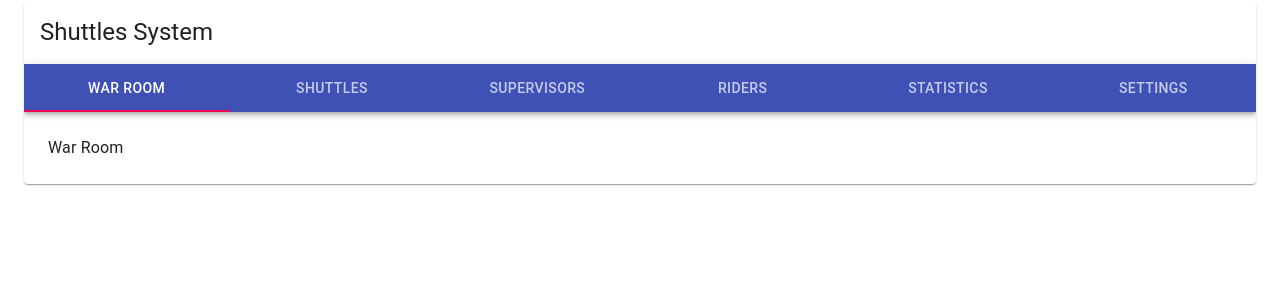
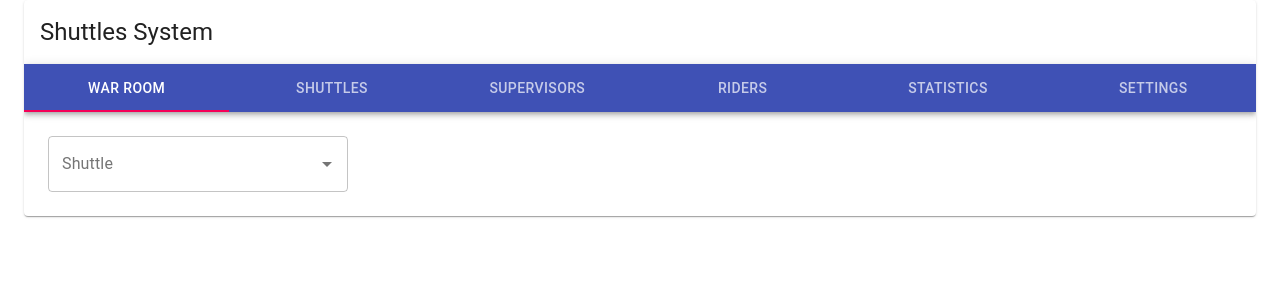
Before and after one commit to yogevitz/pickmeup, a React (Create React App) app in the folder client/: page / in a window 1280 px wide. Shown: the top 300 px of the page. Built offline with nearby package versions, Linux system fonts and the light colour scheme; no server answers.

Commit message:
feat: added shuttle autocomplete for war room

```diff
--- a/client/src/pages/war-room/war-room.js
+++ b/client/src/pages/war-room/war-room.js
@@ -1,15 +1,33 @@
 import React from 'react';
-import Table from "../../components/Table";
+import TextField from '@material-ui/core/TextField';
+import Autocomplete from '@material-ui/lab/Autocomplete';
+import { getAllShuttles } from "../../proxy";
 
 class WarRoom extends React.Component {
   constructor(props) {
     super(props);
+    this.state = {
+      shuttles: [],
+    };
+  }
+
+  async componentWillMount() {
+    const shuttles = await getAllShuttles();
+    this.setState({ shuttles: shuttles });
   }
 
   render() {
+    const { shuttles } = this.state;
     return (
       <div>
-        War Room
+        <Autocomplete
+          id="shuttle-select"
+          options={shuttles}
+          getOptionLabel={(option) => option.name}
+          style={{ width: 300 }}
+          renderInput={(params) =>
+            <TextField {...params} label="Shuttle" variant="outlined" />}
+        />
       </div>
     );
   }
```
Also changed, not shown: client/package.json (+5 -3 lines).
